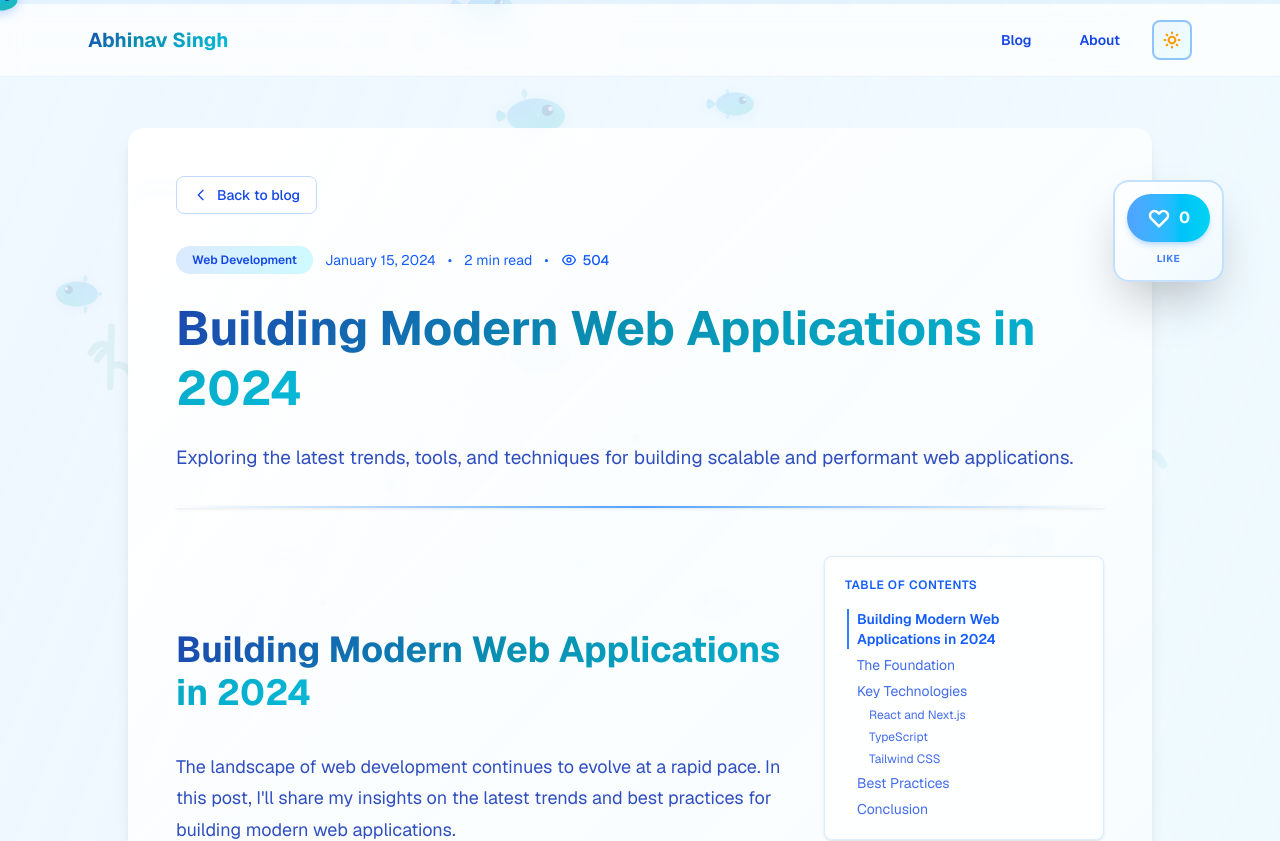
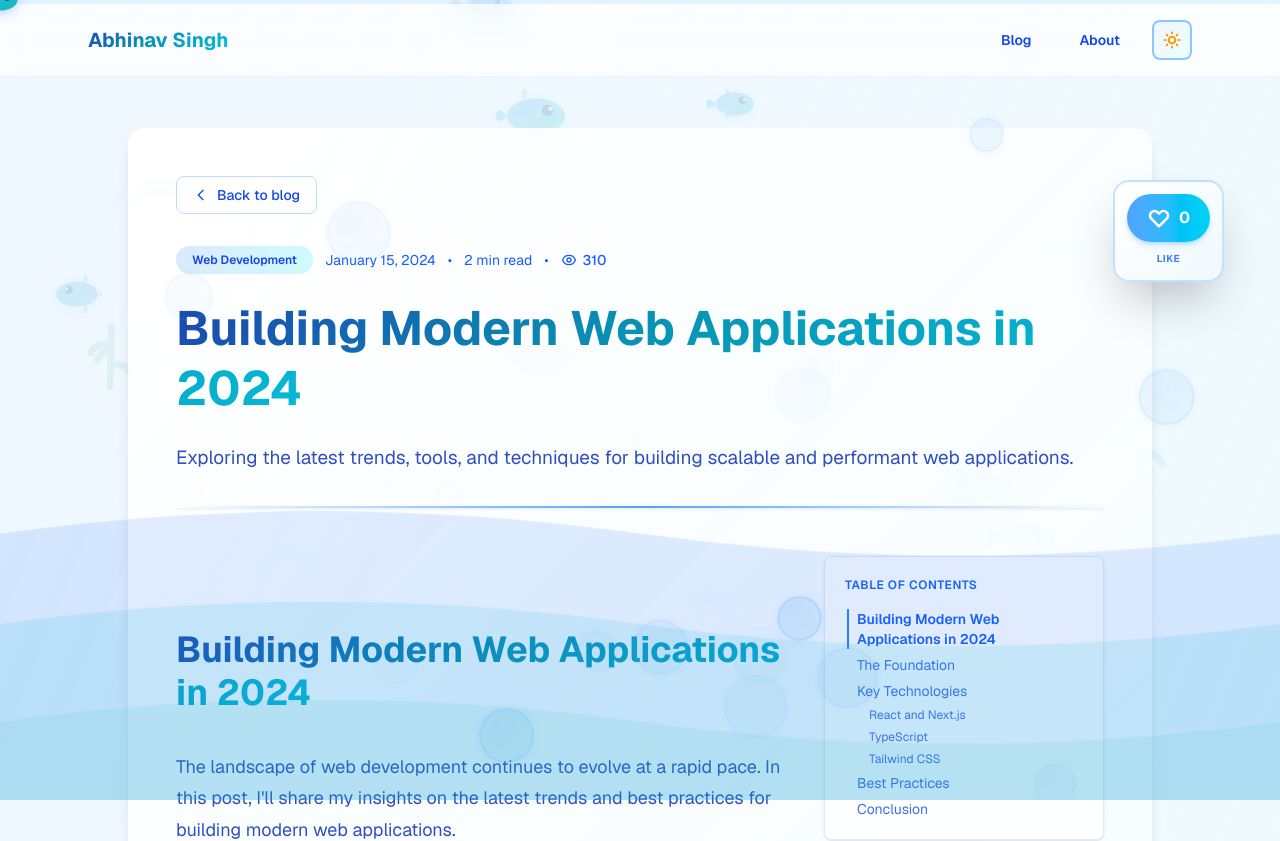
Before and after one commit to abhinavsingh06/abhinavsingh, a Next.js app: page /blog/building-modern-web-apps in a window 1280 px wide. Shown: the top 841 px of the page. Built offline with nearby package versions, Linux system fonts and the light colour scheme.

Commit message:
fix: contnet hydration

```diff
--- a/app/components/CodeBlock.tsx
+++ b/app/components/CodeBlock.tsx
@@ -48,7 +48,7 @@ export default function CodeBlock({ code, language }: CodeBlockProps) {
   };
 
   return (
-    <div className="code-block-wrapper my-8 group">
+    <div className="code-block-wrapper my-8 group px-4 sm:px-6">
       <div className="relative overflow-hidden rounded-xl bg-[#1e1e1e] shadow-2xl transition-all duration-300 hover:shadow-blue-500/20 hover:scale-[1.01]">
         {/* VS Code-like header */}
         <div className="flex items-center gap-2 bg-[#252526] px-4 py-3">
--- a/app/components/Confetti.tsx
+++ b/app/components/Confetti.tsx
@@ -37,7 +37,10 @@ export default function Confetti({ trigger }: ConfettiProps) {
         size: Math.random() * 8 + 4,
       }));
 
-      setConfetti(newConfetti);
+      // Defer state update to avoid synchronous setState in effect
+      setTimeout(() => {
+        setConfetti(newConfetti);
+      }, 0);
 
       const interval = setInterval(() => {
         setConfetti((prev) =>
--- a/app/components/Poll.tsx
+++ b/app/components/Poll.tsx
@@ -24,6 +24,8 @@ export default function Poll({
   const [hasVoted, setHasVoted] = useState(false);
 
   useEffect(() => {
+    // Defer state updates to avoid synchronous setState in effect
+    setTimeout(() => {
       // Check if user has already voted
       const voted = localStorage.getItem(`poll-${pollId}`);
       if (voted) {
@@ -35,6 +37,7 @@ export default function Poll({
           setOptions(JSON.parse(saved));
         }
       }
+    }, 0);
   }, [pollId]);
 
   const handleVote = (optionId: string) => {
--- a/app/components/ReadingCelebration.tsx
+++ b/app/components/ReadingCelebration.tsx
@@ -5,6 +5,16 @@ import { useEffect, useState } from "react";
 export default function ReadingCelebration() {
   const [show, setShow] = useState(false);
   const [hasShown, setHasShown] = useState(false);
+  const [bubbles, setBubbles] = useState<
+    Array<{
+      id: number;
+      size: number;
+      left: number;
+      top: number;
+      delay: number;
+      duration: number;
+    }>
+  >([]);
 
   useEffect(() => {
     const checkScroll = () => {
@@ -15,11 +25,23 @@ export default function ReadingCelebration() {
 
       // Show celebration when 95% scrolled
       if (scrollPercentage >= 0.95 && !hasShown) {
+        // Generate fewer, larger bubbles for smooth, elegant effect
+        const newBubbles = Array.from({ length: 20 }, (_, i) => ({
+          id: i,
+          size: Math.random() * 40 + 30,
+          left: Math.random() * 100,
+          top: Math.random() * 100,
+          delay: Math.random() * 0.5,
+          duration: Math.random() * 1 + 3,
+        }));
+        setBubbles(newBubbles);
         setShow(true);
         setHasShown(true);
+        // Vanish after 5 seconds for smooth, gradual fade
         setTimeout(() => {
           setShow(false);
-        }, 3000);
+          setBubbles([]);
+        }, 5000);
       }
     };
 
@@ -32,17 +54,52 @@ export default function ReadingCelebration() {
   if (!show) return null;
 
   return (
-    <div className="fixed inset-0 z-[100] pointer-events-none flex items-center justify-center">
-      <div className="animate-fade-in-up">
-        <div className="ocean-card rounded-2xl p-8 shadow-2xl text-center max-w-md mx-4">
-          <div className="mb-4 text-6xl animate-float">🎉</div>
-          <h3 className="text-2xl font-bold text-blue-900 dark:text-blue-100 mb-2">
-            <span className="text-gradient-animated">Congratulations!</span>
-          </h3>
-          <p className="text-blue-700 dark:text-blue-300">
-            You've finished reading this post! Great job! 🐠
-          </p>
-        </div>
+    <div className="fixed inset-0 z-[100] pointer-events-none overflow-hidden">
+      {/* Full-page animated bubbles burst */}
+      <div className="absolute inset-0">
+        {bubbles.map((bubble) => (
+          <div
+            key={bubble.id}
+            className="absolute rounded-full border-2 border-blue-300/50 dark:border-blue-500/50"
+            style={{
+              left: `${bubble.left}%`,
+              top: `${bubble.top}%`,
+              width: `${bubble.size}px`,
+              height: `${bubble.size}px`,
+              animation: `bubble-burst ${bubble.duration}s cubic-bezier(0.4, 0, 0.2, 1) forwards`,
+              animationDelay: `${bubble.delay}s`,
+              background:
+                "radial-gradient(circle at 30% 30%, rgba(59, 130, 246, 0.2), rgba(6, 182, 212, 0.15))",
+              boxShadow: "0 0 10px rgba(59, 130, 246, 0.15)",
+            }}
+          />
+        ))}
+      </div>
+
+      {/* Subtle wave formations */}
+      <div className="absolute bottom-0 left-0 right-0 h-2/3 overflow-hidden">
+        <svg
+          className="absolute bottom-0 w-full h-full"
+          viewBox="0 0 1200 600"
+          preserveAspectRatio="none">
+          <path
+            d="M0,300 Q300,250 600,300 T1200,300 L1200,600 L0,600 Z"
+            fill="rgba(59, 130, 246, 0.15)"
+            className="animate-wave-burst"
+          />
+          <path
+            d="M0,400 Q300,350 600,400 T1200,400 L1200,600 L0,600 Z"
+            fill="rgba(6, 182, 212, 0.12)"
+            className="animate-wave-burst"
+            style={{ animationDelay: "0.5s" }}
+          />
+          <path
+            d="M0,500 Q300,450 600,500 T1200,500 L1200,600 L0,600 Z"
+            fill="rgba(20, 184, 166, 0.1)"
+            className="animate-wave-burst"
+            style={{ animationDelay: "1s" }}
+          />
+        </svg>
       </div>
     </div>
   );
--- a/app/components/ViewCount.tsx
+++ b/app/components/ViewCount.tsx
@@ -10,6 +10,8 @@ export default function ViewCount({ postId }: ViewCountProps) {
   const [views, setViews] = useState(0);
 
   useEffect(() => {
+    // Defer state updates to avoid synchronous setState in effect
+    setTimeout(() => {
       // Load views from localStorage
       const stored = localStorage.getItem(`views-${postId}`);
       if (stored) {
@@ -31,6 +33,7 @@ export default function ViewCount({ postId }: ViewCountProps) {
           return newViews;
         });
       }
+    }, 0);
   }, [postId]);
 
   return (
--- a/app/globals.css
+++ b/app/globals.css
@@ -509,6 +509,48 @@ article {
   }
 }
 
+@keyframes bubble-burst {
+  0% {
+    opacity: 0;
+    transform: scale(0.8) translateY(20px);
+  }
+  20% {
+    opacity: 0.6;
+    transform: scale(1) translateY(0);
+  }
+  60% {
+    opacity: 0.8;
+    transform: scale(1.05) translateY(-15px);
+  }
+  100% {
+    opacity: 0;
+    transform: scale(0.9) translateY(-40px);
+  }
+}
+
+@keyframes wave-burst {
+  0% {
+    opacity: 0;
+    transform: translateY(100px);
+  }
+  30% {
+    opacity: 0.7;
+    transform: translateY(30px);
+  }
+  60% {
+    opacity: 1;
+    transform: translateY(0);
+  }
+  100% {
+    opacity: 0;
+    transform: translateY(-30px);
+  }
+}
+
+.animate-wave-burst {
+  animation: wave-burst 5s cubic-bezier(0.4, 0, 0.2, 1) forwards;
+}
+
 @keyframes ocean-pulse {
   0%,
   100% {
```
Lines whose indentation alone changed are shown as unchanged.
